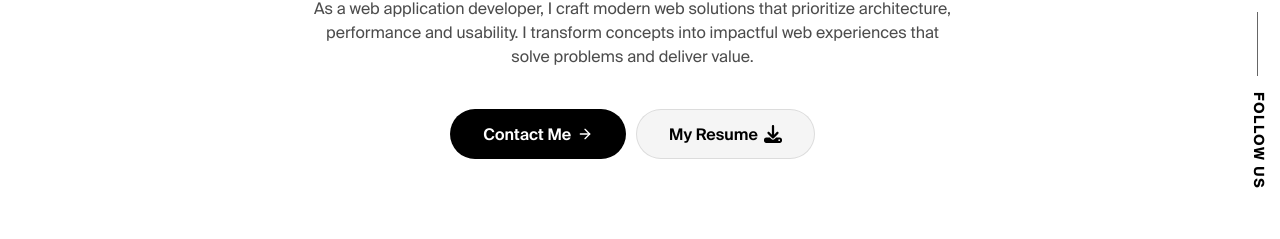
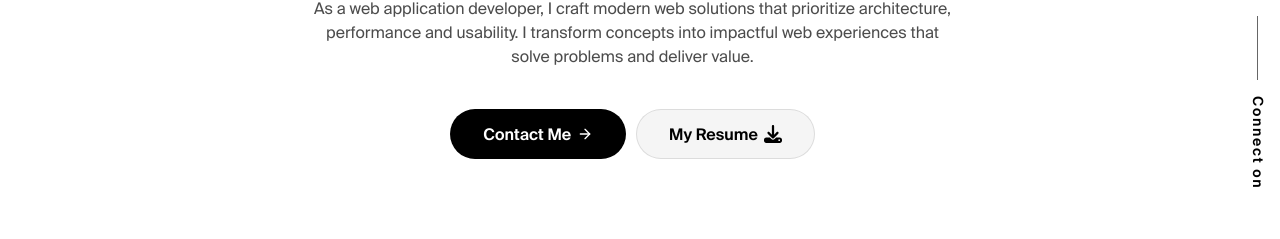
Before and after one commit to zahid-official/portfolio-v1, a Next.js app: page / in a window 1280 px wide. Shown: the part 547-786 px from the top of the page. Built offline with nearby package versions, Linux system fonts and the light colour scheme.

Commit message:
Fix social sections color issue

```diff
--- a/src/app/globals.css
+++ b/src/app/globals.css
@@ -178,8 +178,7 @@
 
   .social-rail__label {
     font-size: 0.875rem;
-    font-weight: 700;
+    font-weight: 600;
     letter-spacing: 0.12em;
-    text-transform: uppercase;
   }
 }
--- a/src/components/home/sections/Hero.tsx
+++ b/src/components/home/sections/Hero.tsx
@@ -103,7 +103,7 @@ const Hero = () => {
             </li>
           </ul>
           <div className="social-rail__divider" />
-          <p className="social-rail__label vertical-text">Follow us</p>
+          <p className="social-rail__label vertical-text">Connect on</p>
         </div>
       </div>
     </header>
```
